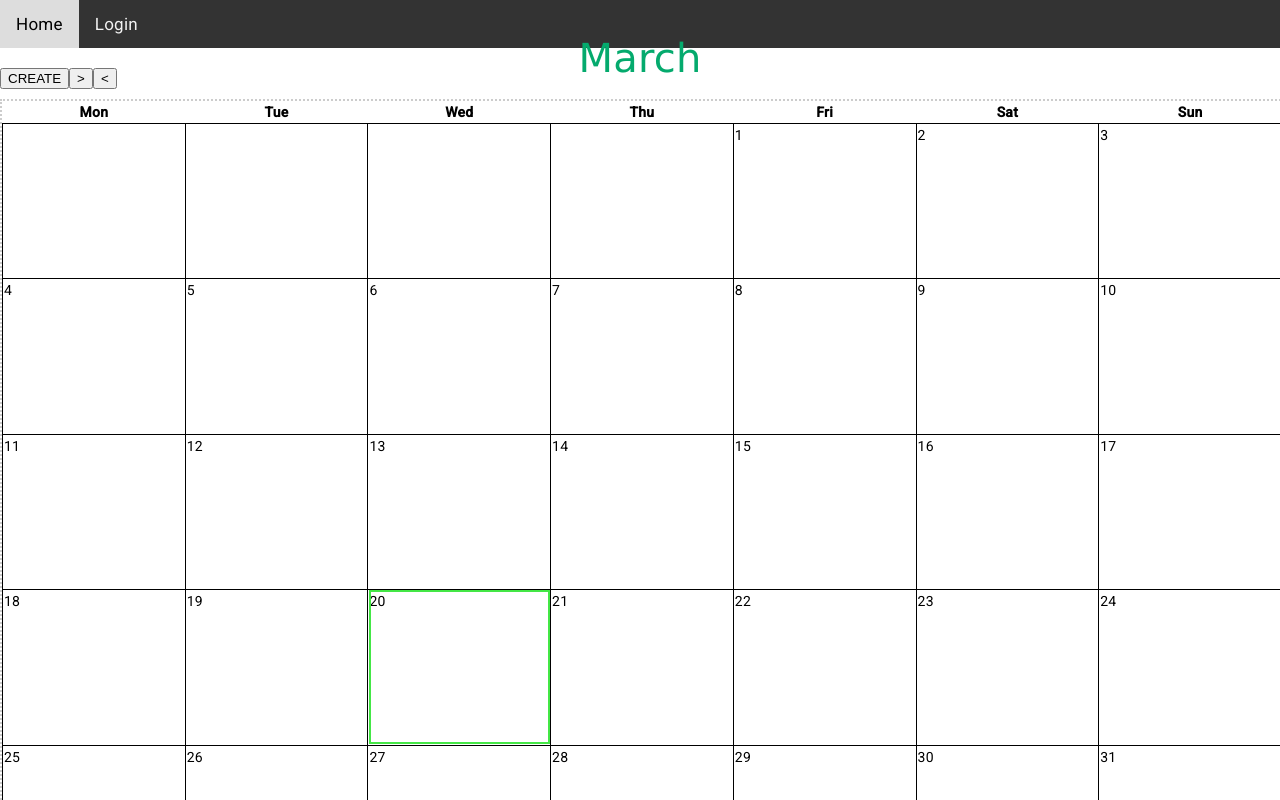
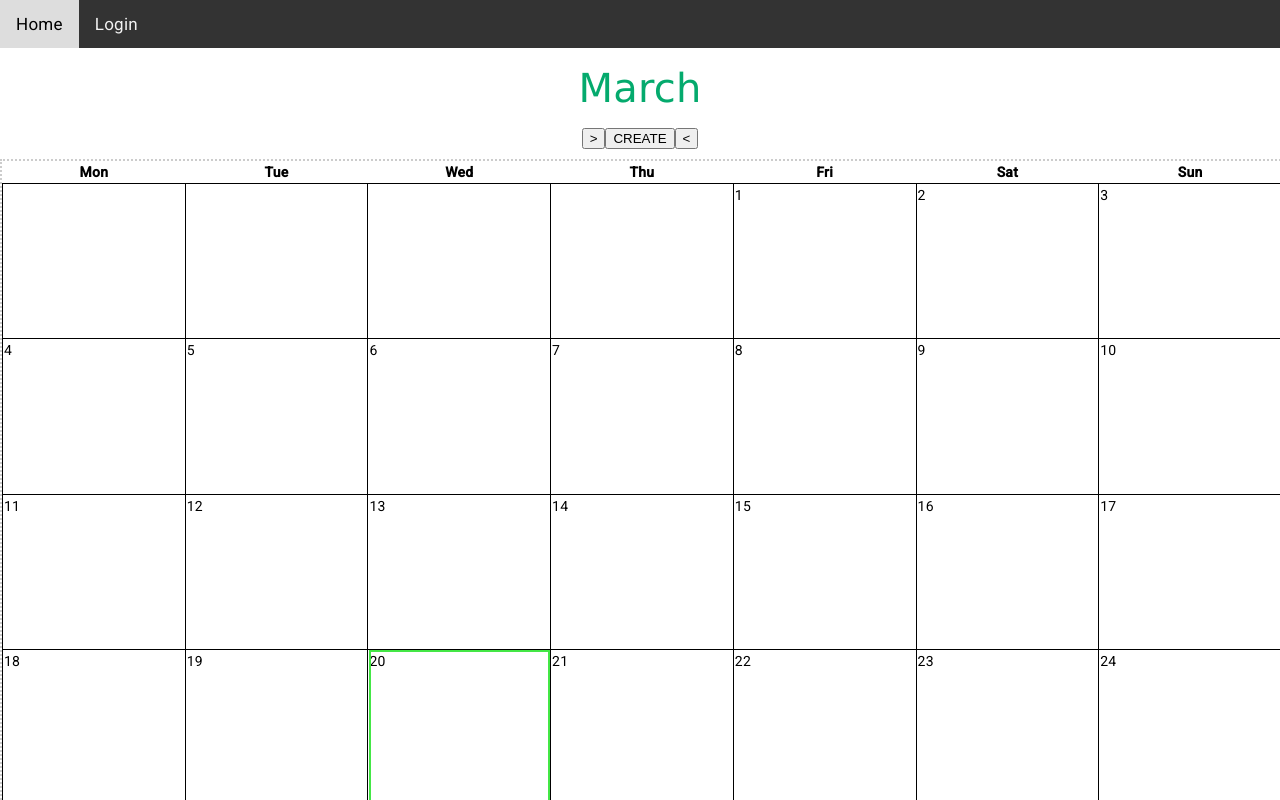
Before and after one commit to GBeyerDeRyke/MakerHubProject, an Angular app: page /postit in a window 1280 px wide. Shown: the top 800 px of the page. Built offline with nearby package versions, Linux system fonts and the light colour scheme.

Commit message:
Mardi 11

```diff
--- a/src/app/postit/postit.component.css
+++ b/src/app/postit/postit.component.css
@@ -49,12 +49,10 @@
 }
 
 .left-buttons {
-
-  z-index: 1; /* Add this line */
-}
-
-.left-buttons button {
   margin-bottom: 10px;
+  display: flex;
+  justify-content: center; /* Center items horizontally */
+  align-items: center; /* Center items vertically */
 }
 
 .calendar {
@@ -83,6 +81,7 @@ tr > td {
   font-family: Verdana, Geneva, sans-serif; /* Use Verdana font, fallback to sans-serif */
   color: #04AA6D;
   margin: auto;
+  padding: 30px 0; /* Increase padding to make the div bigger */
 }
 
 .today {
--- a/src/app/postit/postit.component.html
+++ b/src/app/postit/postit.component.html
@@ -1,7 +1,7 @@
 <div class="Mois">{{ getCurrentMontName() }}</div>
 <div class="left-buttons">
+  <button (click)="nextMonth()"> ></button>
   <button (click)="create()">CREATE</button>
-  <button (click)="nextMonth()"> ></button>
   <button (click)="previousMonth()"> <</button>
 </div>
 <div class="example-boundary">
```
